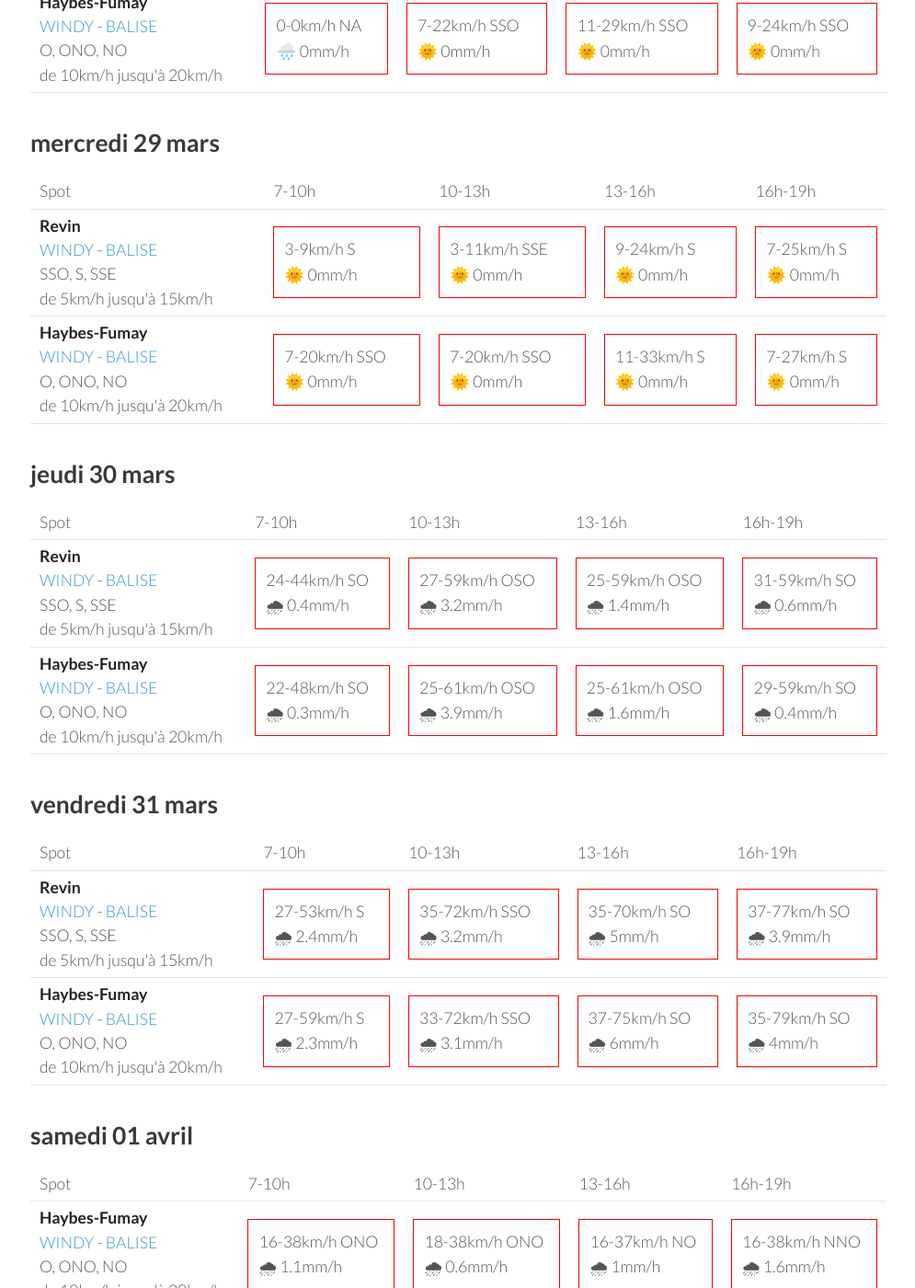
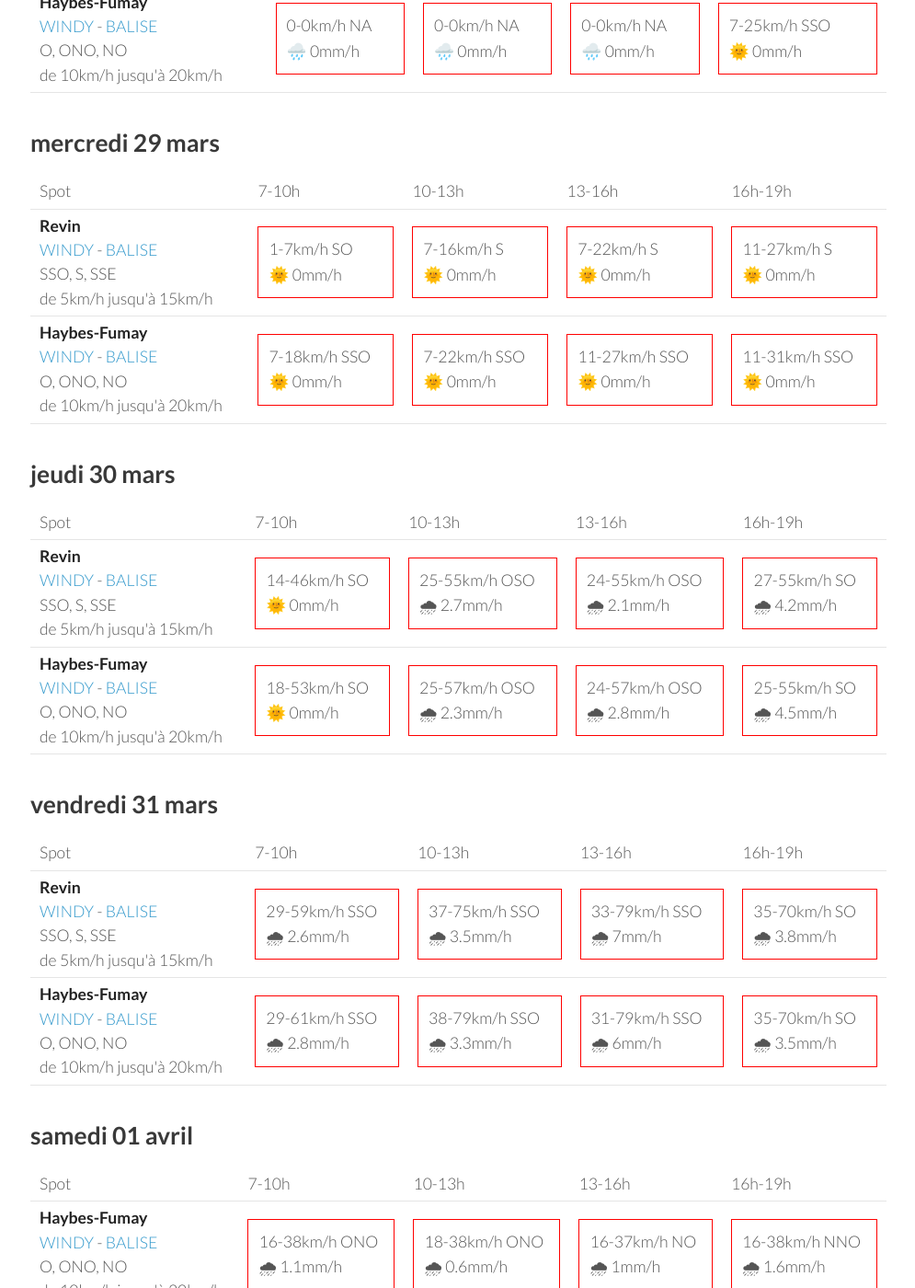
Before and after one commit to parapente-dans-le-nord/parapente-dans-le-nord.github.io, a Jekyll site: the page built from ardennes.markdown, in a window 1280 px wide and 1400 px high, scrolled down 499 px. Shown: the whole window at 92% size, without its empty margins (25-1020 px from the left). Built offline with Jekyll 4.4.1, drawn with Linux system fonts in a browser that asks for light colours; some of the changed text lies outside the part shown.

Commit message:
update index.markdown

```diff
--- a/ardennes.markdown
+++ b/ardennes.markdown
@@ -25,18 +25,18 @@ page mise à jour le mardi 28 mars 13:10
         <td><strong>Revin</strong><br><a href="https://windy.com/49.948/4.625?49.543,4.625,8">WINDY</a> - <span class=""><a href="http://www.balisemeteo.com/balise.php?idBalise=5019">BALISE</a> </span><br> <span class="vent-favorable">SSO, S, SSE</span><br><span class="force-vent">de 5km/h jusqu'à 15km/h</span> </td>
 
             <td><div class="not-flyable"><p>0-0km/h NA</p><p>🌧️ 0mm/h</p></div></td>
-            <td><div class="not-flyable"><p>9-22km/h S</p><p>🌞 0mm/h</p></div></td>
+            <td><div class="not-flyable"><p>0-0km/h NA</p><p>🌧️ 0mm/h</p></div></td>
+            <td><div class="not-flyable"><p>0-0km/h NA</p><p>🌧️ 0mm/h</p></div></td>
             <td><div class="not-flyable"><p>11-29km/h SSO</p><p>🌞 0mm/h</p></div></td>
-            <td><div class="not-flyable"><p>9-25km/h SSO</p><p>🌞 0mm/h</p></div></td>
 
     </tr>
 <tr>
         <td><strong>Haybes-Fumay</strong><br><a href="https://windy.com/49.998/4.715?49.913,4.738,10">WINDY</a> - <span class=""><a href="http://www.balisemeteo.com/balise.php?idBalise=104">BALISE</a> </span><br> <span class="vent-favorable">O, ONO, NO</span><br><span class="force-vent">de 10km/h jusqu'à 20km/h</span> </td>
 
             <td><div class="not-flyable"><p>0-0km/h NA</p><p>🌧️ 0mm/h</p></div></td>
-            <td><div class="not-flyable"><p>7-22km/h SSO</p><p>🌞 0mm/h</p></div></td>
-            <td><div class="not-flyable"><p>11-29km/h SSO</p><p>🌞 0mm/h</p></div></td>
-            <td><div class="not-flyable"><p>9-24km/h SSO</p><p>🌞 0mm/h</p></div></td>
+            <td><div class="not-flyable"><p>0-0km/h NA</p><p>🌧️ 0mm/h</p></div></td>
+            <td><div class="not-flyable"><p>0-0km/h NA</p><p>🌧️ 0mm/h</p></div></td>
+            <td><div class="not-flyable"><p>7-25km/h SSO</p><p>🌞 0mm/h</p></div></td>
 
     </tr>
 
@@ -58,20 +58,20 @@ page mise à jour le mardi 28 mars 13:10
 <tr>
         <td><strong>Revin</strong><br><a href="https://windy.com/49.948/4.625?49.543,4.625,8">WINDY</a> - <span class=""><a href="http://www.balisemeteo.com/balise.php?idBalise=5019">BALISE</a> </span><br> <span class="vent-favorable">SSO, S, SSE</span><br><span class="force-vent">de 5km/h jusqu'à 15km/h</span> </td>
 
-            <td><div class="not-flyable"><p>3-9km/h S</p><p>🌞 0mm/h</p></div></td>
-            <td><div class="not-flyable"><p>3-11km/h SSE</p><p>🌞 0mm/h</p></div></td>
-            <td><div class="not-flyable"><p>9-24km/h S</p><p>🌞 0mm/h</p></div></td>
-            <td><div class="not-flyable"><p>7-25km/h S</p><p>🌞 0mm/h</p></div></td>
+            <td><div class="not-flyable"><p>1-7km/h SO</p><p>🌞 0mm/h</p></div></td>
+            <td><div class="not-flyable"><p>7-16km/h S</p><p>🌞 0mm/h</p></div></td>
+            <td><div class="not-flyable"><p>7-22km/h S</p><p>🌞 0mm/h</p></div></td>
+            <td><div class="not-flyable"><p>11-27km/h S</p><p>🌞 0mm/h</p></div></td>
 
 
     </tr>
 <tr>
         <td><strong>Haybes-Fumay</strong><br><a href="https://windy.com/49.998/4.715?49.913,4.738,10">WINDY</a> - <span class=""><a href="http://www.balisemeteo.com/balise.php?idBalise=104">BALISE</a> </span><br> <span class="vent-favorable">O, ONO, NO</span><br><span class="force-vent">de 10km/h jusqu'à 20km/h</span> </td>
 
-            <td><div class="not-flyable"><p>7-20km/h SSO</p><p>🌞 0mm/h</p></div></td>
-            <td><div class="not-flyable"><p>7-20km/h SSO</p><p>🌞 0mm/h</p></div></td>
-            <td><div class="not-flyable"><p>11-33km/h S</p><p>🌞 0mm/h</p></div></td>
-            <td><div class="not-flyable"><p>7-27km/h S</p><p>🌞 0mm/h</p></div></td>
+            <td><div class="not-flyable"><p>7-18km/h SSO</p><p>🌞 0mm/h</p></div></td>
+            <td><div class="not-flyable"><p>7-22km/h SSO</p><p>🌞 0mm/h</p></div></td>
+            <td><div class="not-flyable"><p>11-27km/h SSO</p><p>🌞 0mm/h</p></div></td>
+            <td><div class="not-flyable"><p>11-31km/h SSO</p><p>🌞 0mm/h</p></div></td>
 
 
     </tr>
@@ -94,20 +94,20 @@ page mise à jour le mardi 28 mars 13:10
 <tr>
         <td><strong>Revin</strong><br><a href="https://windy.com/49.948/4.625?49.543,4.625,8">WINDY</a> - <span class=""><a href="http://www.balisemeteo.com/balise.php?idBalise=5019">BALISE</a> </span><br> <span class="vent-favorable">SSO, S, SSE</span><br><span class="force-vent">de 5km/h jusqu'à 15km/h</span> </td>
 
-            <td><div class="not-flyable"><p>24-44km/h SO</p><p>🌧 0.4mm/h</p></div></td>
-            <td><div class="not-flyable"><p>27-59km/h OSO</p><p>🌧 3.2mm/h</p></div></td>
-            <td><div class="not-flyable"><p>25-59km/h OSO</p><p>🌧 1.4mm/h</p></div></td>
-            <td><div class="not-flyable"><p>31-59km/h SO</p><p>🌧 0.6mm/h</p></div></td>
+            <td><div class="not-flyable"><p>14-46km/h SO</p><p>🌞 0mm/h</p></div></td>
+            <td><div class="not-flyable"><p>25-55km/h OSO</p><p>🌧 2.7mm/h</p></div></td>
+            <td><div class="not-flyable"><p>24-55km/h OSO</p><p>🌧 2.1mm/h</p></div></td>
+            <td><div class="not-flyable"><p>27-55km/h SO</p><p>🌧 4.2mm/h</p></div></td>
 
 
     </tr>
 <tr>
         <td><strong>Haybes-Fumay</strong><br><a href="https://windy.com/49.998/4.715?49.913,4.738,10">WINDY</a> - <span class=""><a href="http://www.balisemeteo.com/balise.php?idBalise=104">BALISE</a> </span><br> <span class="vent-favorable">O, ONO, NO</span><br><span class="force-vent">de 10km/h jusqu'à 20km/h</span> </td>
 
-            <td><div class="not-flyable"><p>22-48km/h SO</p><p>🌧 0.3mm/h</p></div></td>
-            <td><div class="not-flyable"><p>25-61km/h OSO</p><p>🌧 3.9mm/h</p></div></td>
-            <td><div class="not-flyable"><p>25-61km/h OSO</p><p>🌧 1.6mm/h</p></div></td>
-            <td><div class="not-flyable"><p>29-59km/h SO</p><p>🌧 0.4mm/h</p></div></td>
+            <td><div class="not-flyable"><p>18-53km/h SO</p><p>🌞 0mm/h</p></div></td>
+            <td><div class="not-flyable"><p>25-57km/h OSO</p><p>🌧 2.3mm/h</p></div></td>
+            <td><div class="not-flyable"><p>24-57km/h OSO</p><p>🌧 2.8mm/h</p></div></td>
+            <td><div class="not-flyable"><p>25-55km/h SO</p><p>🌧 4.5mm/h</p></div></td>
 
 
     </tr>
@@ -130,20 +130,20 @@ page mise à jour le mardi 28 mars 13:10
 <tr>
         <td><strong>Revin</strong><br><a href="https://windy.com/49.948/4.625?49.543,4.625,8">WINDY</a> - <span class=""><a href="http://www.balisemeteo.com/balise.php?idBalise=5019">BALISE</a> </span><br> <span class="vent-favorable">SSO, S, SSE</span><br><span class="force-vent">de 5km/h jusqu'à 15km/h</span> </td>
 
-            <td><div class="not-flyable"><p>27-53km/h S</p><p>🌧 2.4mm/h</p></div></td>
-            <td><div class="not-flyable"><p>35-72km/h SSO</p><p>🌧 3.2mm/h</p></div></td>
-            <td><div class="not-flyable"><p>35-70km/h SO</p><p>🌧 5mm/h</p></div></td>
-            <td><div class="not-flyable"><p>37-77km/h SO</p><p>🌧 3.9mm/h</p></div></td>
+            <td><div class="not-flyable"><p>29-59km/h SSO</p><p>🌧 2.6mm/h</p></div></td>
+            <td><div class="not-flyable"><p>37-75km/h SSO</p><p>🌧 3.5mm/h</p></div></td>
+            <td><div class="not-flyable"><p>33-79km/h SSO</p><p>🌧 7mm/h</p></div></td>
+            <td><div class="not-flyable"><p>35-70km/h SO</p><p>🌧 3.8mm/h</p></div></td>
 
 
     </tr>
 <tr>
         <td><strong>Haybes-Fumay</strong><br><a href="https://windy.com/49.998/4.715?49.913,4.738,10">WINDY</a> - <span class=""><a href="http://www.balisemeteo.com/balise.php?idBalise=104">BALISE</a> </span><br> <span class="vent-favorable">O, ONO, NO</span><br><span class="force-vent">de 10km/h jusqu'à 20km/h</span> </td>
 
-            <td><div class="not-flyable"><p>27-59km/h S</p><p>🌧 2.3mm/h</p></div></td>
-            <td><div class="not-flyable"><p>33-72km/h SSO</p><p>🌧 3.1mm/h</p></div></td>
-            <td><div class="not-flyable"><p>37-75km/h SO</p><p>🌧 6mm/h</p></div></td>
-            <td><div class="not-flyable"><p>35-79km/h SO</p><p>🌧 4mm/h</p></div></td>
+            <td><div class="not-flyable"><p>29-61km/h SSO</p><p>🌧 2.8mm/h</p></div></td>
+            <td><div class="not-flyable"><p>38-79km/h SSO</p><p>🌧 3.3mm/h</p></div></td>
+            <td><div class="not-flyable"><p>31-79km/h SSO</p><p>🌧 6mm/h</p></div></td>
+            <td><div class="not-flyable"><p>35-70km/h SO</p><p>🌧 3.5mm/h</p></div></td>
 
 
     </tr>
```
Also changed, not shown: other parts of ardennes.markdown (+1 -1 lines).
